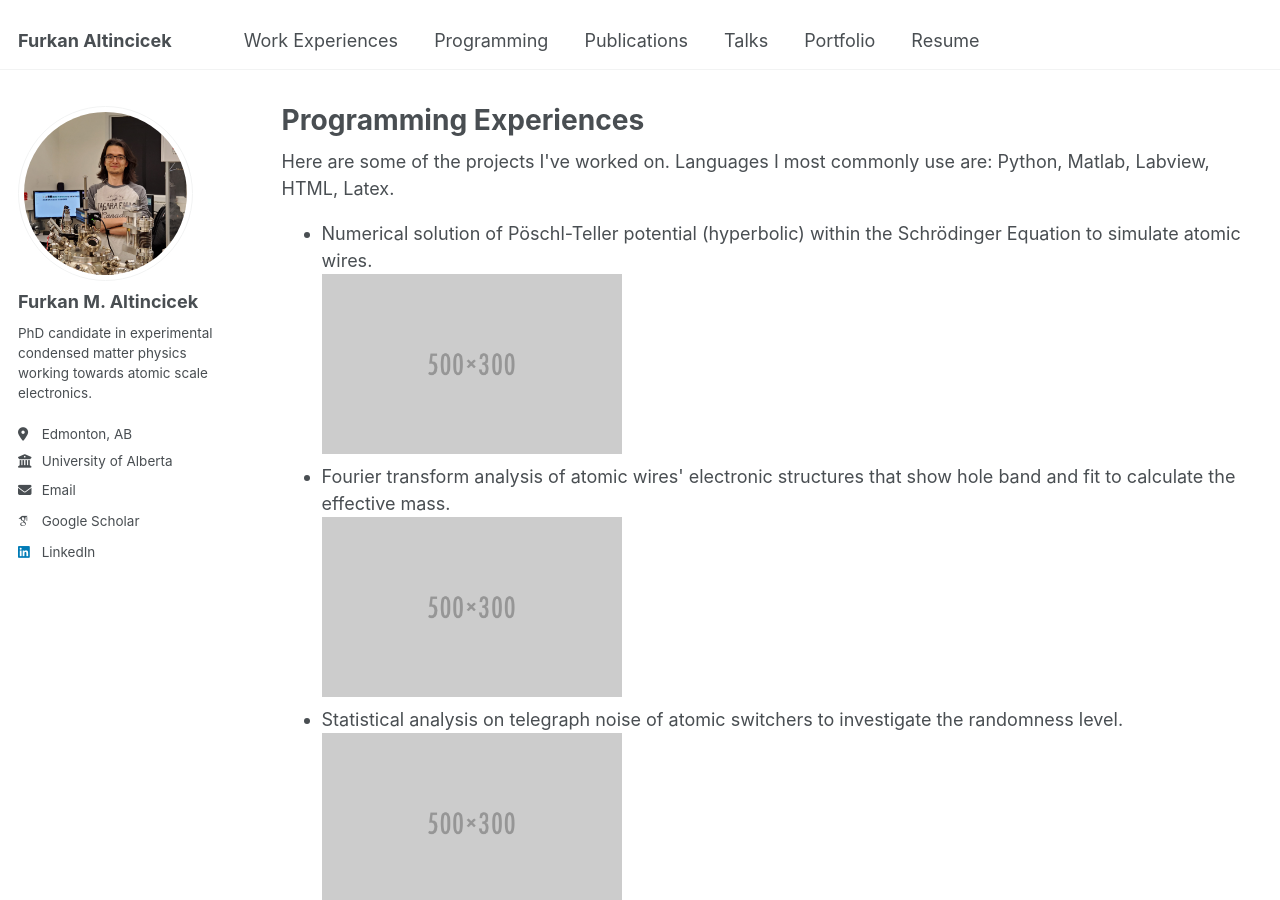
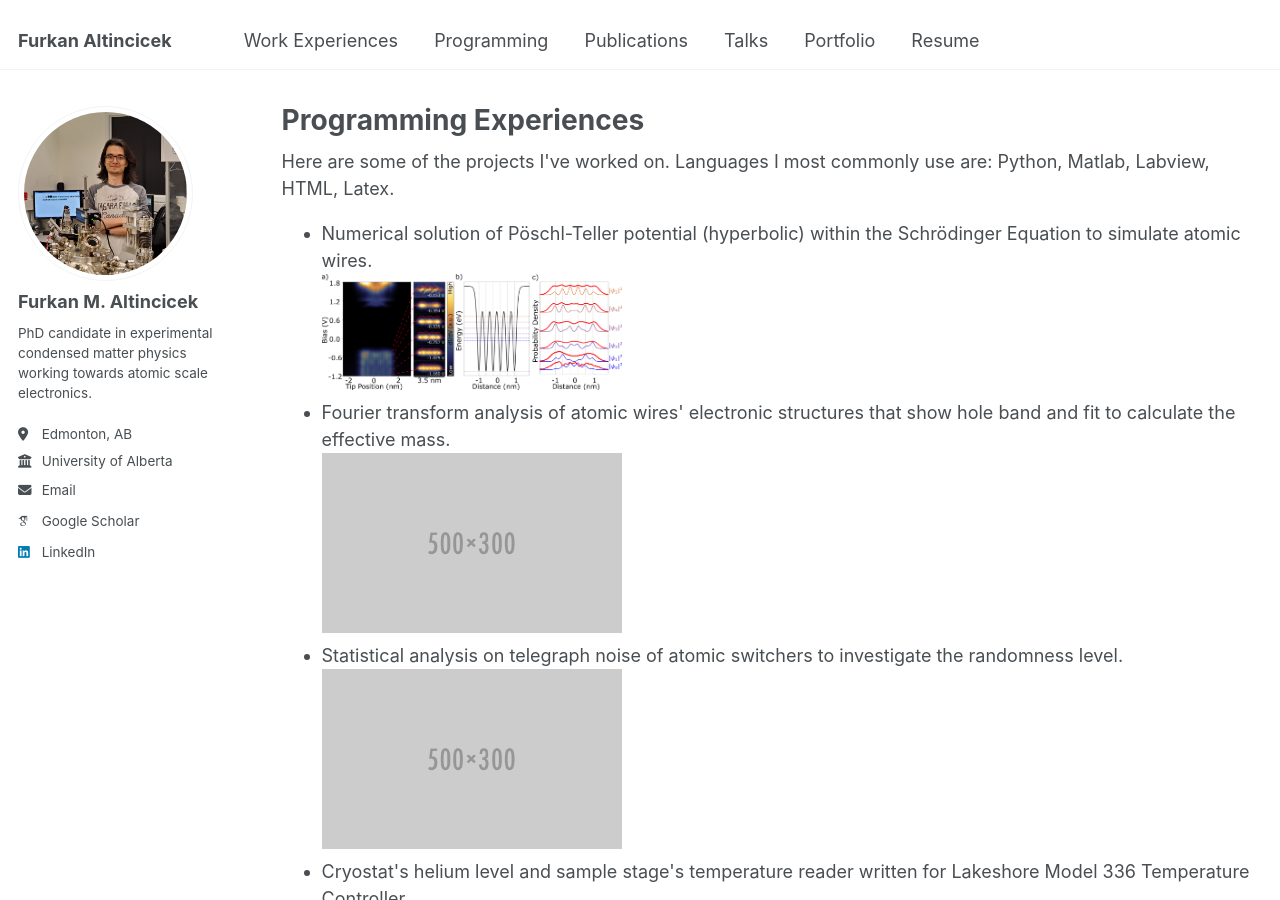
Before and after one commit to faltincicek/faltincicek.github.io, a Jekyll site: the page built from _pages/programming.html, in a window 1280 px wide and 900 px high. Built offline with Jekyll 4.4.1, drawn with Linux system fonts in a browser that asks for light colours; some web fonts are replaced.

Commit message:
Update programming.html

```diff
--- a/_pages/programming.html
+++ b/_pages/programming.html
@@ -10,7 +10,7 @@ Here are some of the projects I've worked on. Languages I most commonly use are:
 <ul style="list-style-type: disc;">
   <li>
     Numerical solution of Pöschl-Teller potential (hyperbolic) within the Schrödinger Equation to simulate atomic wires.<br>
-    <img src="https://faltincicek.github.io/images/500x300.png" alt="PT Model" style="width: 300px; height: auto;">
+    <img src="https://faltincicek.github.io/images/pt_model.png" alt="PT Model" style="width: 300px; height: auto;">
   </li>
 
   <li>
```
